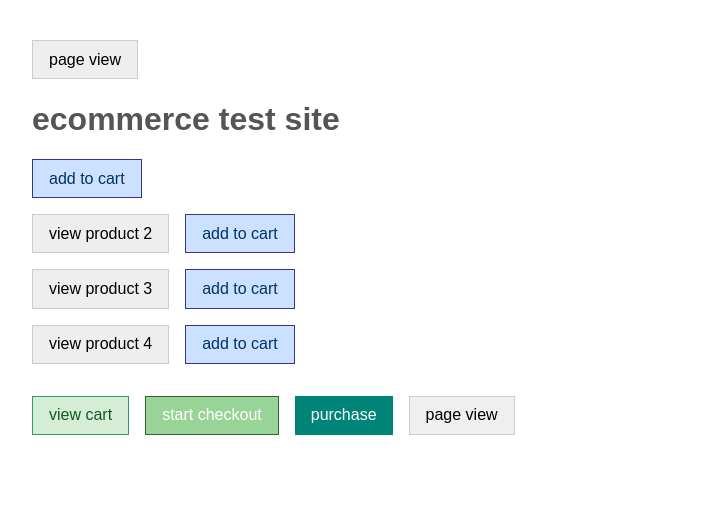
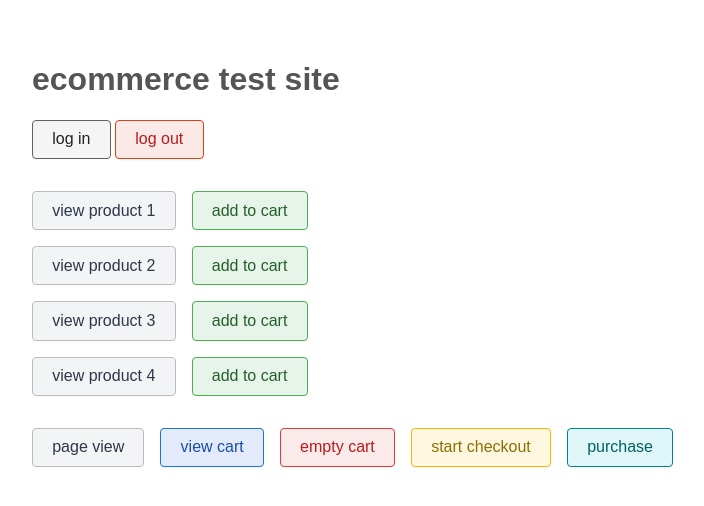
Before and after one commit to FlorianPerl/test-site, a plain HTML site: page index.html in a window 1280 px wide. Shown: the whole page, without its empty margins (8-712 px from the left). Drawn offline with Linux system fonts and the light colour scheme.

Commit message:
Add files via upload

```diff
--- a/index.html
+++ b/index.html
@@ -14,10 +14,14 @@
   <!-- End Google Tag Manager -->
 </head>
 <body>
-  <button class="btn view">page view</button>
   <h1>ecommerce test site</h1>
+  <div class="login-container">
+    <button class="btn login">log in</button>
+    <button class="btn logout">log out</button>
+  </div>
   <div class="product-list">
     <div class="product-row">
+      <button class="btn view">view product 1</button>
       <button class="btn add">add to cart</button>
     </div>
     <div class="product-row">
@@ -34,7 +38,9 @@
     </div>
   </div>
   <div class="actions">
+    <button class="btn view">page view</button>
     <button class="btn cart">view cart</button>
+    <button class="btn empty-cart">empty cart</button>
     <button class="btn checkout">start checkout</button>
     <button class="btn purchase">purchase</button>
   </div>
--- a/script.js
+++ b/script.js
@@ -5,13 +5,10 @@ document.addEventListener('DOMContentLoaded', () => {
   const viewCartButton = document.querySelector('.btn.cart');
   const startCheckoutButton = document.querySelector('.btn.checkout');
   const purchaseButton = document.querySelector('.btn.purchase');
-
-  // Add Page View Button
-  const actionsDiv = document.querySelector('.actions');
-  const pageViewBtn = document.createElement('button');
-  pageViewBtn.textContent = "page view";
-  pageViewBtn.className = "btn page-view";
-  actionsDiv.appendChild(pageViewBtn);
+  const loginButton = document.querySelector('.btn.login');
+  const pageViewBtn = document.querySelector('.actions .btn.view');
+  const logoutButton = document.querySelector('.btn.logout');
+  const emptyCartButton = document.querySelector('.btn.empty-cart');
 
   const productData = [
     {
@@ -31,6 +28,12 @@ document.addEventListener('DOMContentLoaded', () => {
       "Product Category 1": "Workshop",
       "Product Category 2": "Kits",
       "Product Price": 499
+    },
+    {
+      "Product Name": "Adjustable Wrench",
+      "Product Category 1": "Workshop",
+      "Product Category 2": "Hand Tools",
+      "Product Price": 299
     }
   ];
 
@@ -77,12 +80,31 @@ document.addEventListener('DOMContentLoaded', () => {
         });
         console.log("Add to Cart:", productData[index]);
       }
+      if (index === 3) {
+        addToCart(index);
+        dataLayer.push({
+          event: "Product Added to Cart",
+          amplitude_event_properties: {
+            Products: [{ ...productData[index], "Product Quantity": 1 }]
+          }
+        });
+        console.log("Add to Cart:", productData[index]);
+      }
     });
   });
 
   viewButtons.forEach((button, index) => {
     button.addEventListener('click', () => {
       if (index < 3) {
+        dataLayer.push({
+          event: "Product Viewed",
+          amplitude_event_properties: {
+            Products: [productData[index]]
+          }
+        });
+        console.log("Product Viewed:", productData[index]);
+      }
+      if (index === 3) {
         dataLayer.push({
           event: "Product Viewed",
           amplitude_event_properties: {
@@ -142,4 +164,28 @@ document.addEventListener('DOMContentLoaded', () => {
     });
     console.log("Transaction Completed:", { Products: cartArray, Revenue: revenue, "Transaction ID": transactionId });
   });
+
+  loginButton.addEventListener('click', () => {
+    const userIds = ["ABC123", "DEF456", "GHI789"];
+    const userId = userIds[Math.floor(Math.random() * userIds.length)];
+    dataLayer.push({
+      event: "Login",
+      "User ID": userId
+    });
+    console.log("Login event pushed:", { event: "Login", "User ID": userId });
+  });
+
+  logoutButton.addEventListener('click', () => {
+    dataLayer.push({
+      event: "Log Out",
+      "User ID": undefined
+    });
+    console.log("Log Out event pushed:", { event: "Log Out", "User ID": undefined });
+  });
+
+  emptyCartButton.addEventListener('click', () => {
+    localStorage.removeItem('cart');
+    dataLayer.push({ event: "Empty Cart" });
+    console.log("Cart has been emptied.");
+  });
 });
--- a/style.css
+++ b/style.css
@@ -24,36 +24,74 @@ h1 {
 }
 
 .btn {
-  padding: 0.6em 1em;
+  padding: 0.6em 1.2em;
   font-size: 1em;
-  border: 1px solid #ccc;
+  border-radius: 4px;
+  border: 1px solid #d1d5db;
+  background: #f9f9f9;
+  color: #222;
   cursor: pointer;
+  transition: background 0.2s, color 0.2s, border 0.2s, box-shadow 0.2s;
+  box-shadow: 0 1px 2px rgba(0,0,0,0.03);
+  font-weight: 500;
+}
+
+.btn:hover, .btn:focus {
+  background: #ececec;
+  color: #111;
+  border-color: #bdbdbd;
 }
 
 .btn.view {
-  background-color: #eee;
+  background: #f3f4f6;
+  border: 1px solid #bdbdbd;
+  color: #2d3748;
 }
 
 .btn.add {
-  background-color: #cce0ff;
-  border: 1px solid #339;
-  color: #003366;
+  background: #e6f4ea;
+  border: 1px solid #4caf50;
+  color: #256029;
 }
 
 .btn.cart {
-  background-color: #d5edd5;
-  border: 1px solid #396;
-  color: #155724;
+  background: #e3eafc;
+  border: 1px solid #1976d2;
+  color: #174ea6;
+}
+
+.btn.empty-cart {
+  background: #fbeaea;
+  border: 1px solid #e53935;
+  color: #b71c1c;
 }
 
 .btn.checkout {
-  background-color: #98d498;
-  border: 1px solid #2c662d;
-  color: white;
+  background: #fff8e1;
+  border: 1px solid #ffb300;
+  color: #8d6e00;
 }
 
 .btn.purchase {
-  background-color: #008578;
-  border: none;
-  color: white;
+  background: #e0f7fa;
+  border: 1px solid #00838f;
+  color: #006064;
 }
+
+.btn.login {
+  background: #f5f5f5;
+  border: 1px solid #616161;
+  color: #222;
+}
+
+.btn.logout {
+  background: #fbe9e7;
+  border: 1px solid #d84315;
+  color: #b71c1c;
+}
+
+.login-container {
+  position: static;
+  margin: 1em 0 2em 0;
+  z-index: auto;
+}
```
